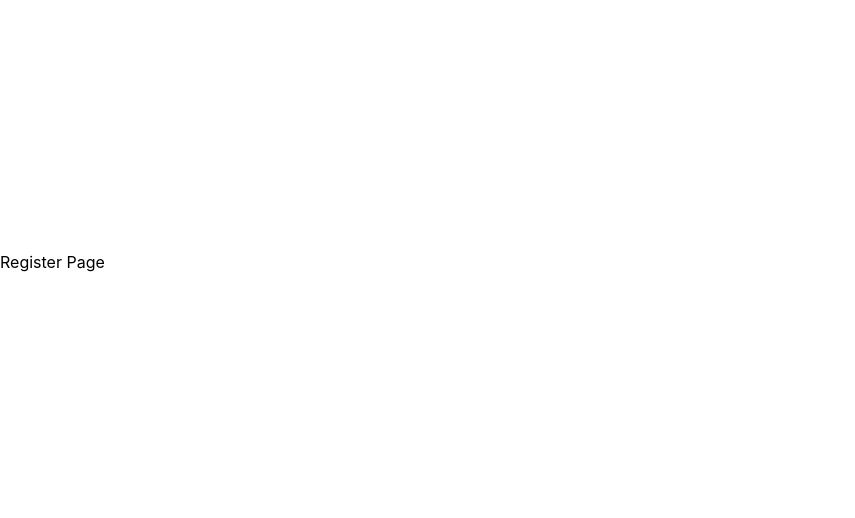
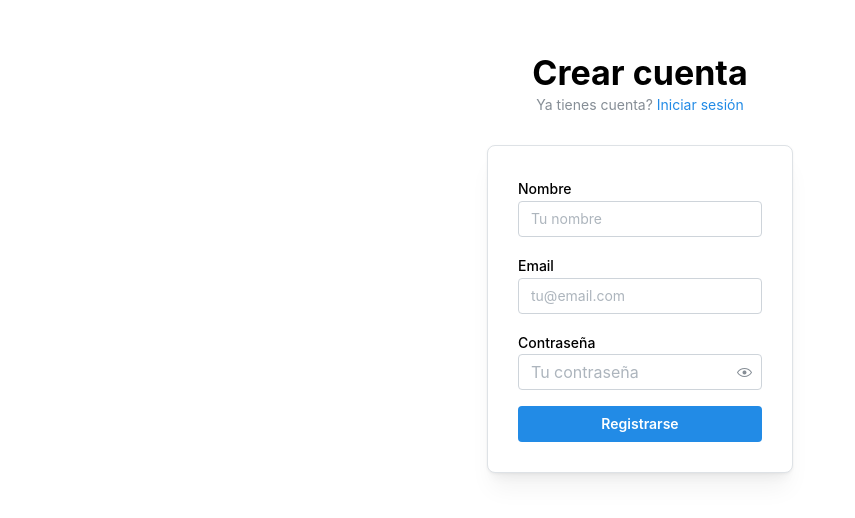
Before and after one commit to ciconid/proyecto-e-commerce-b2c, a React app in the folder frontend/: page /register in a window 1280 px wide. Shown: the part 138-656 px from the top of the page, without its empty margins (0-855 px from the left). Built offline with nearby package versions, Linux system fonts and the light colour scheme; no server answers; the HTML template or start-up script is replaced by a standard one.

Commit message:
feat: implementar registro de usuarios con validacion

```diff
--- a/frontend/src/pages/LoginPage.tsx
+++ b/frontend/src/pages/LoginPage.tsx
@@ -37,9 +37,7 @@ function LoginPage() {
                 title: "Error",
                 color: "red",
             });
-
         }
-
     };
 
 
@@ -72,7 +70,7 @@ function LoginPage() {
                                 error={errors.password?.message}
                             />
 
-                            <Button type="submit"fullWidth loading={isSubmitting}>
+                            <Button type="submit" fullWidth loading={isSubmitting}>
                                 Iniciar sesión
                             </Button>
                         </Stack>
--- a/frontend/src/pages/RegisterPage.tsx
+++ b/frontend/src/pages/RegisterPage.tsx
@@ -1,5 +1,92 @@
+import { Button, Center, Container, Paper, PasswordInput, Stack, Text, TextInput, Title } from "@mantine/core";
+import { useNavigate } from "react-router-dom";
+import { z } from "zod";
+import { registerSchema } from "../utils/validations";
+import { authApi } from "../api/auth.api";
+import { useAuthStore } from "../store/authStore";
+import { notifications } from "@mantine/notifications";
+import { useForm } from "react-hook-form";
+import { zodResolver } from "@hookform/resolvers/zod";
+
+
+type RegisterFormData = z.infer<typeof registerSchema>;
+
 function RegisterPage() {
-  return <div>Register Page</div>;
+    const navigate = useNavigate();
+    const { setAuth } = useAuthStore();
+
+    const { register, handleSubmit, formState: { errors, isSubmitting } } = useForm({
+        resolver: zodResolver(registerSchema),
+    });
+
+    const onSubmit = async (data: RegisterFormData) => {
+        try {
+            const response = await authApi.register(data);
+            setAuth(response.user, response.access_token, response.refresh_token);
+
+            notifications.show({
+                message: `Bienvenido ${response.user.name}`,
+                title: "Registro exitoso",
+                color: "green",
+            });
+
+            navigate("/products");
+
+        } catch (error: any) {
+            notifications.show({
+                message: error.response?.data?.message || "Error al registrarse",
+                title: "Error",
+                color: "red",
+            });
+        }
+    };
+
+    return(
+        <Center style={{ minHeight: "100vh", width: "100vw"}}>
+            <Container size={420} my={40}>
+                <Title ta="center">Crear cuenta</Title>
+                <Text c="dimmed" size="sm" ta="center">
+                    Ya tienes cuenta?{' '}
+                    <Text component="a" href="/login" c="blue" style={{cursor: "pointer"}}>
+                        Iniciar sesión
+                    </Text>
+                </Text>
+
+                <Paper withBorder shadow="md" p={30} mt={30} radius="md">
+                    <form onSubmit={handleSubmit(onSubmit)}>
+                        <Stack>
+                            <TextInput
+                                label="Nombre"
+                                placeholder="Tu nombre"
+                                {...register("name")}
+                                error={errors.name?.message}
+                            />
+
+                            <TextInput
+                                label="Email"
+                                placeholder="tu@email.com"
+                                {...register("email")}
+                                error={errors.email?.message}
+                            />
+
+                            <PasswordInput
+                                label="Contraseña"
+                                placeholder="Tu contraseña"
+                                {...register("password")}
+                                error={errors.password?.message}
+                            />
+
+                            <Button type="submit" fullWidth loading={isSubmitting}>
+                                Registrarse
+                            </Button>
+                        </Stack>
+                    </form>
+                </Paper>
+
+            </Container>
+
+        </Center>
+    );
 }
 
 export default RegisterPage;
```
